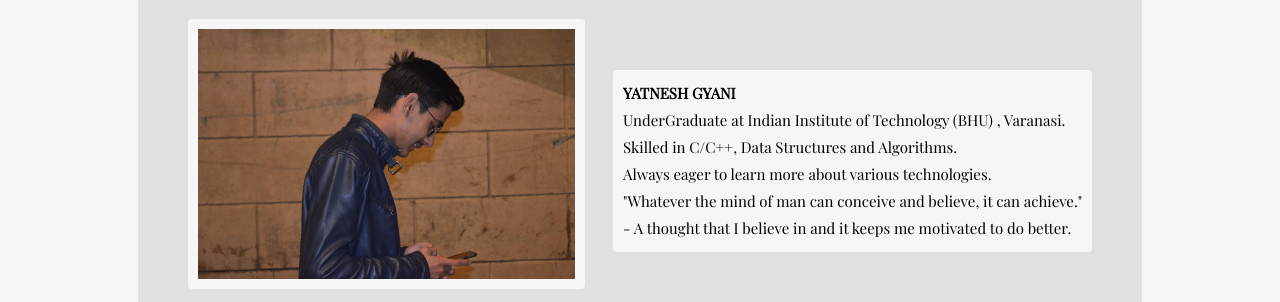
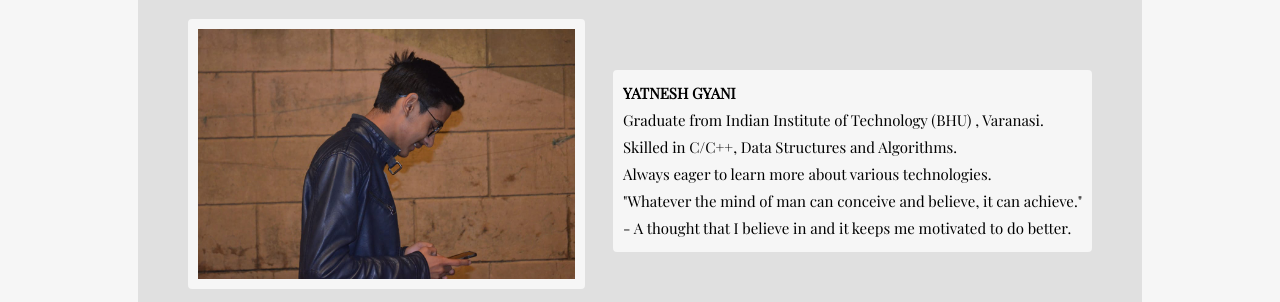
Before and after one commit to Yatnesh1410/PortFolio, a React (Create React App) app: page / in a window 1280 px wide. Shown: the part 341-643 px from the top of the page. Built offline with nearby package versions, Linux system fonts and the light colour scheme; the HTML template or start-up script is replaced by a standard one.

Commit message:
made some changes

```diff
--- a/src/components/body/About/about.js
+++ b/src/components/body/About/about.js
@@ -31,7 +31,7 @@ function about() {
           <p className="about-info">
             <span className="name">YATNESH GYANI</span>
             <br />
-            UnderGraduate at Indian Institute of Technology (BHU) , Varanasi.
+            Graduate from Indian Institute of Technology (BHU) , Varanasi.
             <br />
             Skilled in C/C++, Data Structures and Algorithms.
             <br />
```
